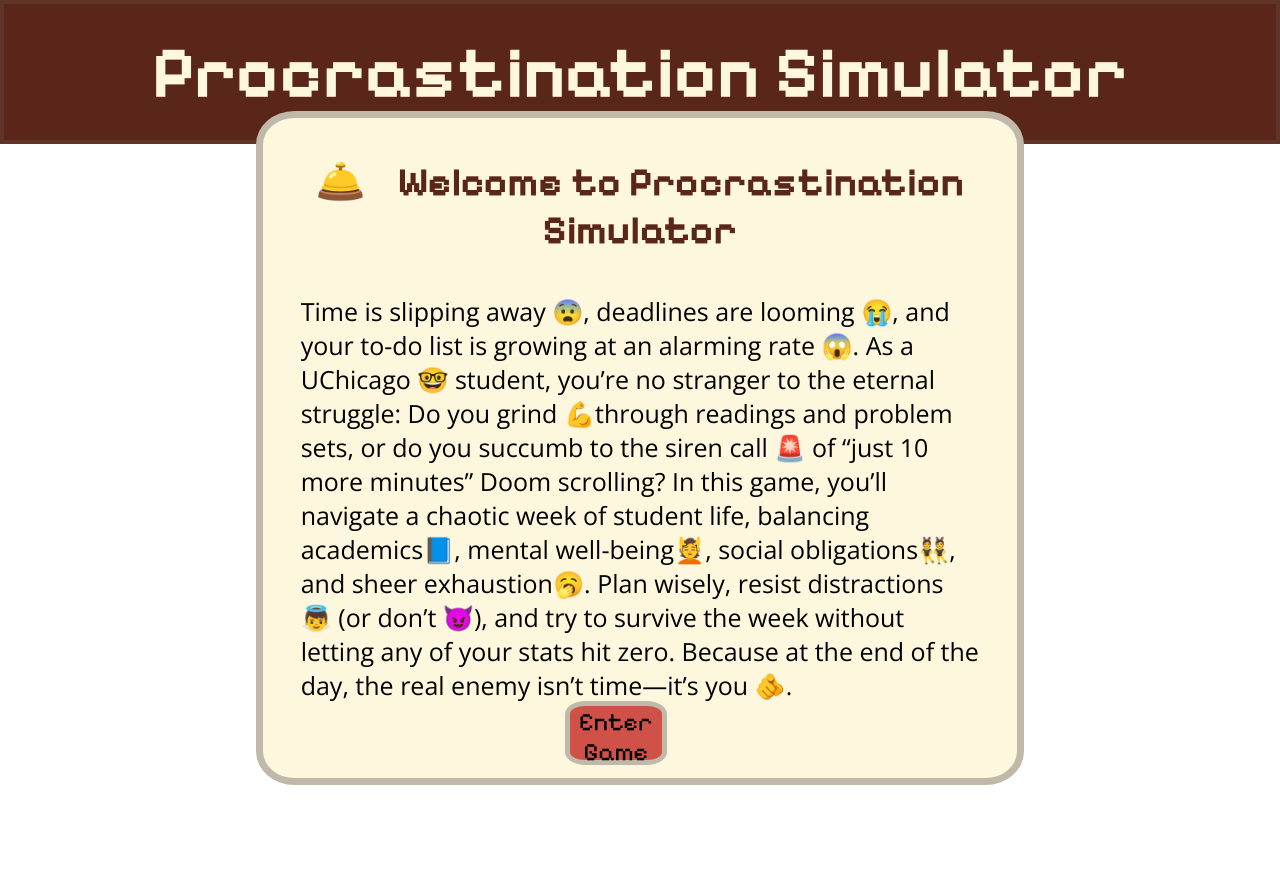
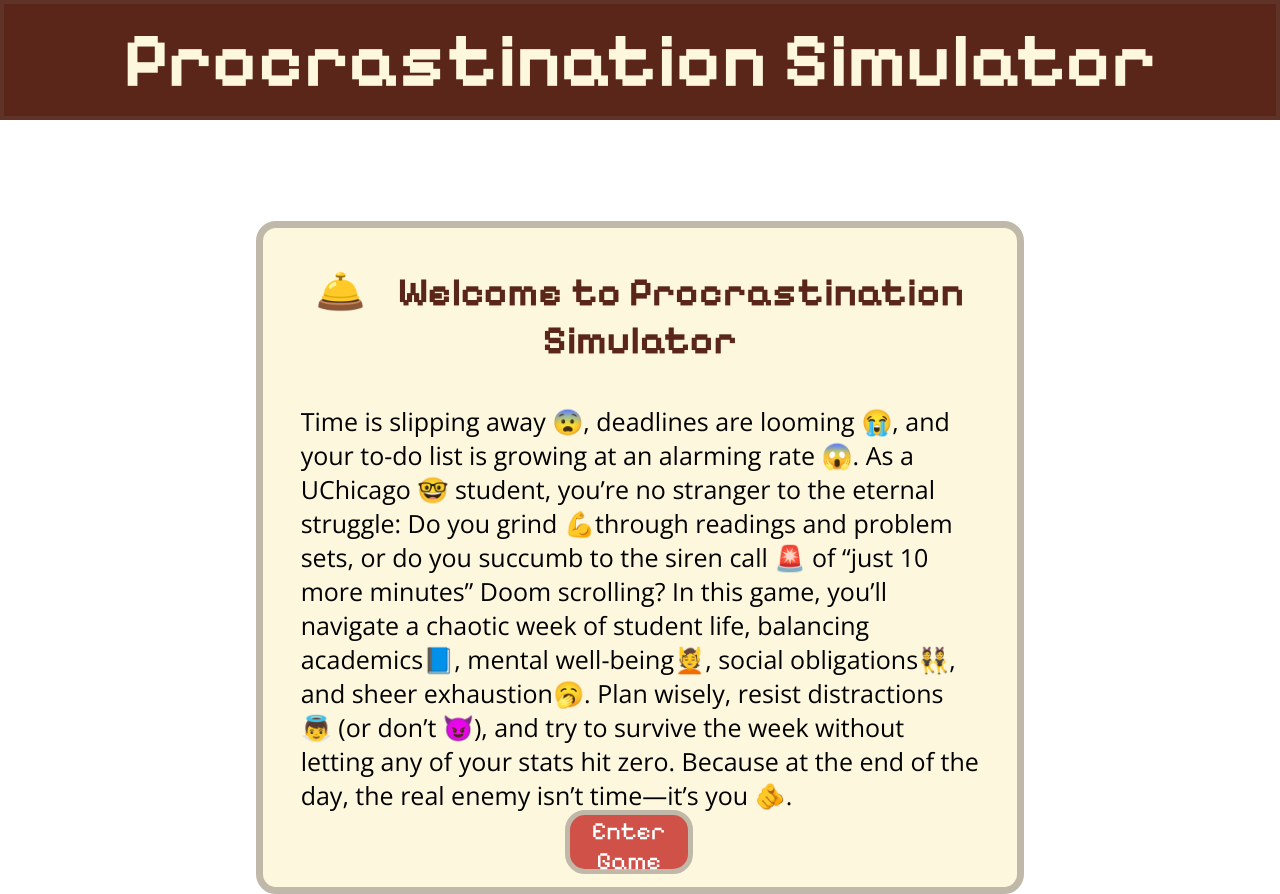
Before and after one commit to spencerdearman/procrastination-simulator, a React (Create React App) app: page / in a window 1280 px wide. Before the commit the page ends 800 px from the top, so only its background shows below. Built offline with nearby package versions, Linux system fonts and the light colour scheme.

Commit message:
feat: added more styling startpage

```diff
--- a/src/styles/StartPage.css
+++ b/src/styles/StartPage.css
@@ -8,12 +8,10 @@ body {
 }
 
 #header {
-  display: flex;
-  flex-direction: column;
+  /* flex-direction: column; */
   position: fixed;
   top: 0;
   width: 100%;
-  height: 18vh;
   background-color: #5A2619;
   align-items: center;
   justify-content: center;
@@ -21,7 +19,6 @@ body {
 }
 
 #content {
-    display: flex;
     width: 100%;
     height: 60vh;
     justify-content: center;
@@ -32,19 +29,22 @@ body {
 
 #summary-text-box {
     position: absolute;
+    margin: 2% 20% 5% 20%;
     width: 60vw;
-    height: auto;
     position: relative;
     top: 10%;
     background-color: #FDF7DD;
-    border-radius: 5%;
+    border-radius: 20px;
     flex-direction: column;
     display: flex;
     border: 7px solid #C0B9A9;
 }
 
 #banner-text {
-  font-size: 72.5px;
+  padding-top: 5%;
+  padding-bottom: 5%;
+  margin: 0 5%;
+  font-size: max(6vw, 50px);
   font-family: "Pixelify Sans";
   color: FDF7DD;
 }
@@ -80,10 +80,11 @@ body {
 #enter-game {
   font-size: 25px;
   font-family: "Pixelify Sans";
+  color: white;
   border: 5px solid #C0B9A9;
-  border-radius: 20%;
+  border-radius: 20px;
   background-color: #D05147;
-  width: 8vw;
+  width: 10vw;
   height: 8vh;
   position: absolute;
   bottom: 2%;
```
